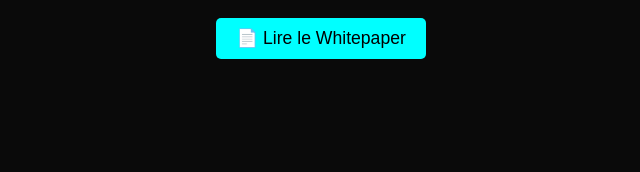
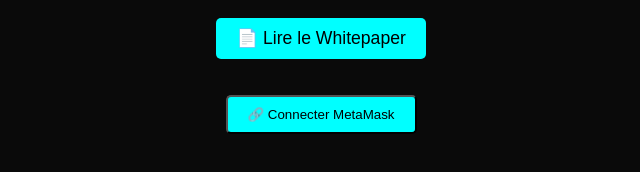
Before and after one commit to mathieu1201/Veltrix-site, a plain HTML site: page index.html in a window 1280 px wide. Shown: the part 364-536 px from the top of the page, without its empty margins (319-959 px from the left). Drawn offline with Linux system fonts and the light colour scheme.

Commit message:
Add files via upload

```diff
--- a/index.html
+++ b/index.html
@@ -9,12 +9,32 @@
     img { max-width: 150px; margin-top: 20px; }
     a { color: #00ffff; text-decoration: none; font-size: 1.1em; }
     .btn { display: inline-block; padding: 10px 20px; background: #00ffff; color: black; border-radius: 5px; margin-top: 20px; }
+    #wallet-address { margin-top: 15px; font-size: 0.9em; color: #ccc; }
   </style>
 </head>
 <body>
   <h1>Bienvenue sur Veltrix (VLX)</h1>
   <p>Découvrez notre cryptomonnaie sécurisée, rapide et équitable.</p>
   <img src="logo_veltrix.png" alt="Logo Veltrix" />
+
   <p><a class="btn" href="Veltrix_Whitepaper_Light.pdf" target="_blank">📄 Lire le Whitepaper</a></p>
+
+  <button class="btn" onclick="connectWallet()">🔗 Connecter MetaMask</button>
+  <div id="wallet-address"></div>
+
+  <script>
+    async function connectWallet() {
+      if (typeof window.ethereum !== 'undefined') {
+        try {
+          const accounts = await window.ethereum.request({ method: 'eth_requestAccounts' });
+          document.getElementById('wallet-address').innerText = '✅ Connecté : ' + accounts[0];
+        } catch (error) {
+          document.getElementById('wallet-address').innerText = '❌ Connexion refusée.';
+        }
+      } else {
+        alert('🦊 Veuillez installer MetaMask pour utiliser cette fonction.');
+      }
+    }
+  </script>
 </body>
 </html>
```
